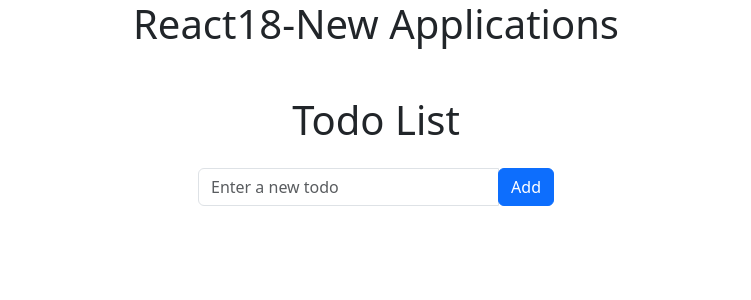
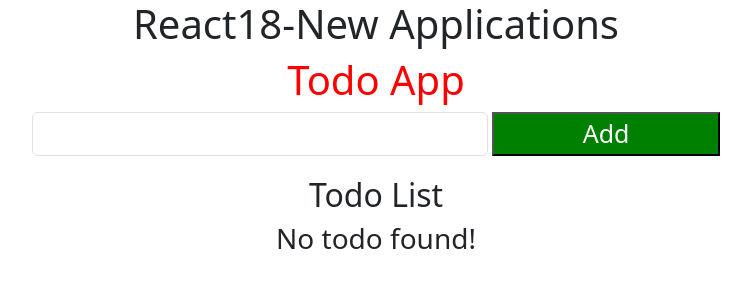
Before and after one commit to sayan-roni-96/react18-demo-apps-sayan, a React (Create React App) app: page / in a window 1280 px wide. Shown: the top 300 px of the page, without its empty margins (264-1015 px from the left). Built offline with nearby package versions, Linux system fonts and the light colour scheme.

Commit message:
blank todo list valid

```diff
--- a/src/App.js
+++ b/src/App.js
@@ -3,12 +3,14 @@ import logo from './logo.svg';
 import './App.css';
 //import MainTodo from './pages/todoApp/MainTodo';
 import PracTodo from './pages/newtodoApp/PracTodo';
+import MainTodo from './pages/todoApp/MainTodo';
 
 function App() {
   return (
     <div className="App">
       <h1>React18-New Applications</h1>
-      <PracTodo />
+      {/* <PracTodo /> */}
+      <MainTodo />
     </div>
   );
 }
--- a/src/pages/todoApp/MainTodo.js
+++ b/src/pages/todoApp/MainTodo.js
@@ -30,14 +30,17 @@ const MainTodo = () => {
     <>
       <div className="container">
         <h1 style={{ color: 'red' }}>Todo App</h1>
-        <div style={{ marginBottom: '20px' }}>
+        <div
+          className="row"
+          style={{ marginBottom: '20px', justifyContent: 'center' }}
+        >
           <input
             type="text"
             name="todotxt"
             id="todotxt"
             value={todoData}
             className="form-control"
-            style={{ width: '20%', padding: '6px', fontSize: '20px' }}
+            style={{ width: '40%', padding: '6px', fontSize: '20px' }}
             onChange={(evt) => setTodoData(evt.target.value)}
           />
           &nbsp;
@@ -46,6 +49,7 @@ const MainTodo = () => {
               fontSize: '25px',
               backgroundColor: 'green',
               color: 'white',
+              width: '20%',
             }}
             type="buttom"
             onClick={onButtonClick}
@@ -57,6 +61,12 @@ const MainTodo = () => {
           <p style={{ color: 'red', fontSize: '16px' }}>{errorMsg}</p>
         </div>
         <div>
+          <h2>Todo List</h2>
+          {allTodos.length == 0 ? (
+            <div>
+              <h3>No todo found!</h3>
+            </div>
+          ) : (
             <table style={{ margin: '0 auto', width: '30%' }}>
               <thead>
                 <th>Sl.No</th>
@@ -107,6 +117,7 @@ const MainTodo = () => {
                   );
                 })}
             </table>
+          )}
         </div>
       </div>
     </>
```
Lines whose indentation alone changed are shown as unchanged.
